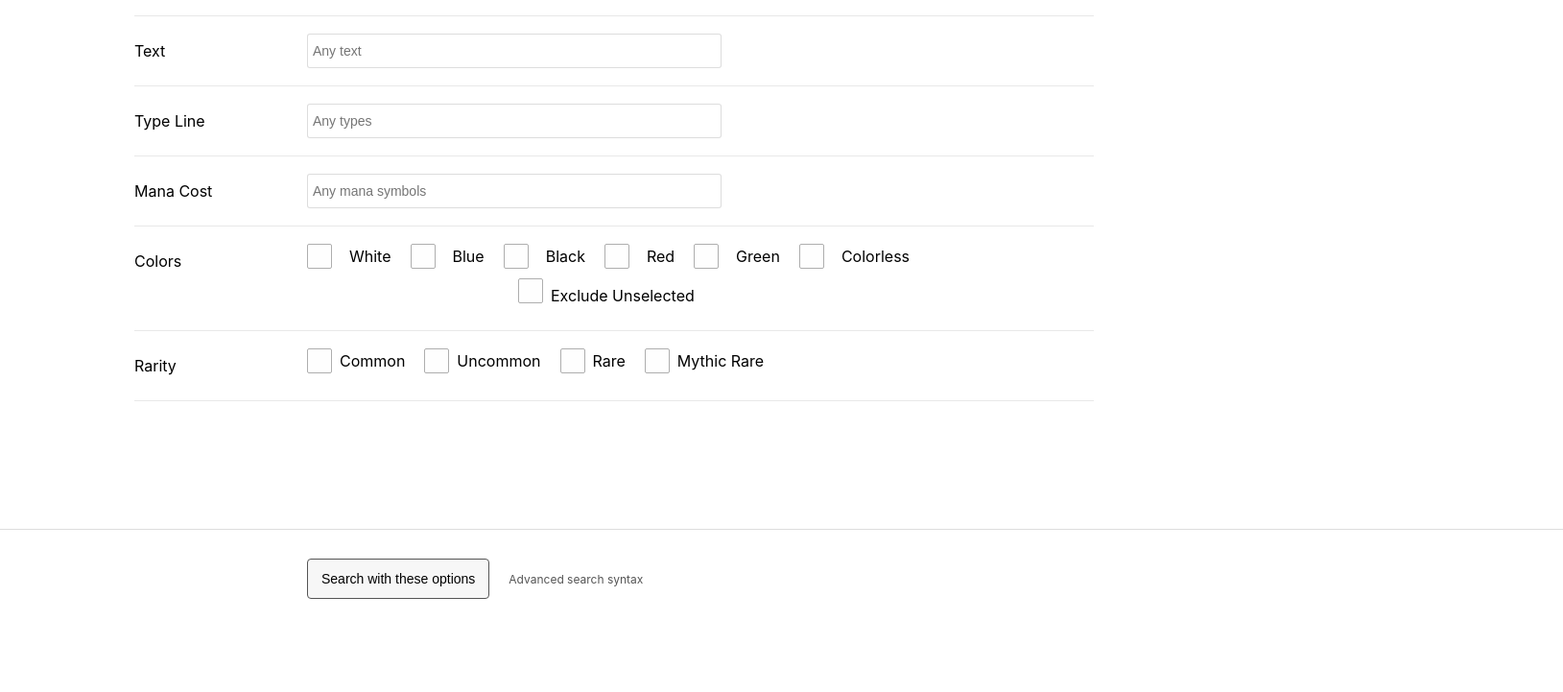
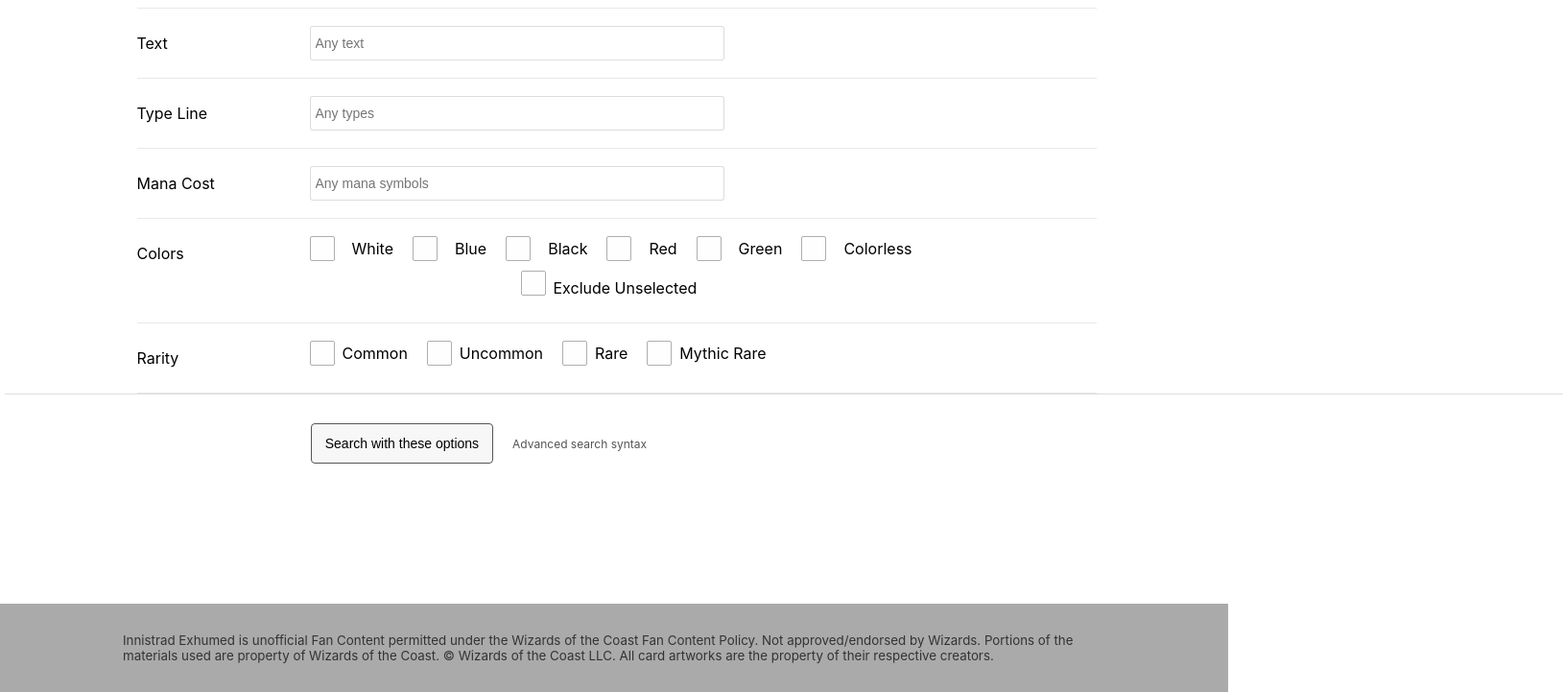
Before and after one commit to ciderwolf/custom-set-view, a Vue app: page /advanced in a window 1280 px wide. Shown: the part 146-867 px from the top of the page at 96% size, 1629 px wide, since content can reach past the window. Before the commit the page ends 800 px from the top, so only its background shows below. Built offline with nearby package versions, Linux system fonts and the light colour scheme; a small style sheet from the web is missing.

Commit message:
Add fan content disclaimer

```diff
--- a/src/App.vue
+++ b/src/App.vue
@@ -1,27 +1,32 @@
 <template>
-  <div id="app">
-    <router-view/>
+  <div id="view">
+    <router-view />
+  </div>
+  <div id="disclaimer">
+    Innistrad Exhumed is unofficial Fan Content permitted under the Wizards of the Coast Fan Content Policy. Not
+    approved/endorsed by Wizards. Portions of the materials used are property of Wizards of the Coast. © Wizards of the
+    Coast LLC. All card artworks are the property of their respective creators.
   </div>
 </template>
 
 <style>
-#app {
+body {
+  margin: 0;
   font-family: -apple-system, BlinkMacSystemFont, 'Segoe UI', Roboto, Oxygen,
-   Ubuntu, Cantarell, 'Open Sans', 'Helvetica Neue', sans-serif;
+    Ubuntu, Cantarell, 'Open Sans', 'Helvetica Neue', sans-serif;
   -webkit-font-smoothing: antialiased;
   -moz-osx-font-smoothing: grayscale;
 }
 
-#nav {
-  padding: 30px;
+#view {
+  min-height: calc(100vh - 25px);
+  box-sizing: border-box;
 }
 
-#nav a {
-  font-weight: bold;
-  color: #2c3e50;
-}
-
-#nav a.router-link-exact-active {
-  color: #42b983;
+#disclaimer {
+  background: #aaa;
+  color: #333;
+  padding: 30px 10%;
+  font-size: 10pt;
 }
 </style>
--- a/src/views/404.vue
+++ b/src/views/404.vue
@@ -12,13 +12,13 @@
 <style scoped>
 #fblthp {
   position: absolute;
-  bottom: 0;
+  bottom: 25px;
   right: 20%;
   opacity: 0.75;
 }
 
 .center {
-  margin: 100px 25%;
+  padding: 100px 25%;
   display: flex;
   flex-direction: column;
   align-items: center;
--- a/src/views/AdvancedSearch.vue
+++ b/src/views/AdvancedSearch.vue
@@ -190,6 +190,10 @@ const excludeUnselectedColors = ref(false);
 <style scoped>
 @import "//cdn.jsdelivr.net/npm/mana-font@latest/css/mana.css";
 
+#advanced-search {
+  padding-left: 5px;
+}
+
 #heron-logo {
   margin-top: 1.5em;
   padding-right: 15px;
@@ -296,12 +300,9 @@ const excludeUnselectedColors = ref(false);
 }
 
 #search-container {
-  position: fixed;
+  position: sticky;
   bottom: 0px;
-  position: fixed;
   margin: 0 auto;
-  left: 0;
-  right: 0;
   padding: 30px;
   padding-left: 25%;
   background: white;
--- a/src/views/CardDetail.vue
+++ b/src/views/CardDetail.vue
@@ -72,7 +72,7 @@ onUnmounted(() => {
           <CardImage :card="card" size="large" />
         </div>
         <button id="add-to-deck" class="button" @click="addCardClicked()">
-          Add to {{ shift ? "Sideboard" : "Deck" }}</button>
+          Add to {{ shift? "Sideboard": "Deck" }}</button>
       </div>
       <div id="card-text">
         <div class="card-detail" v-for="face in faces" :key="face.name">
@@ -101,7 +101,7 @@ onUnmounted(() => {
 <style scoped>
 #card-detail {
   width: 80%;
-  margin: 8px auto;
+  margin: 0 auto;
 }
 
 #card-container {
@@ -116,7 +116,8 @@ onUnmounted(() => {
 
 #title {
   font-family: Beleren, serif;
-  margin-left: 20%;
+  margin: 0 20%;
+  padding: 22px 0;
 }
 
 #card-not-found {
--- a/src/views/Deckbuilder.vue
+++ b/src/views/Deckbuilder.vue
@@ -1,5 +1,5 @@
 <template>
-  <div>
+  <div id="deckbuilder-view">
     <div id="title">
       <router-link to="/"><img src="@/assets/heron_small.png" id="heron-logo" /></router-link>
       <h1>Deckbuilder</h1>
@@ -16,7 +16,7 @@
           <label for="deck-selector">Select Deck: </label>
           <select v-model="options.selectedDeck">
             <option disabled>Choose a deck</option>
-            <option v-for="name in deckNames" :key="name" :value="name">{{name}}</option>
+            <option v-for="name in deckNames" :key="name" :value="name">{{ name }}</option>
           </select>
         </div>
         <hr />
@@ -72,8 +72,6 @@
 
 <script setup lang="ts">
 import { Tab, Tabs } from 'vue3-tabs-component';
-// import Tabs from '@/components/tabs/Tabs.vue'
-// import Tab from '@/components/tabs/Tab.vue'
 import DeckPreview from '@/components/DeckPreview.vue';
 import { findCard } from '@/deck';
 import { useDecksStore, type Deck, type DeckCard } from '@/stores/decks';
@@ -239,6 +237,10 @@ watch([() => options.value.selectedDeck], () => {
 </script>
 
 <style>
+#deckbuilder-view {
+  margin-left: 5px;
+}
+
 .tabs-component-tabs {
   list-style-type: none;
   display: flex;
--- a/src/views/Home.vue
+++ b/src/views/Home.vue
@@ -24,7 +24,6 @@ const router = useRouter();
 const searchText = ref("");
 function search() {
   router.push(`/search?q=${searchText.value}`);
-  // e.preventDefault();
 }
 
 function keyPressed(e: KeyboardEvent) {
@@ -46,7 +45,8 @@ onUnmounted(() => {
 <style scoped>
 .home {
   margin: 0 auto;
-  margin-top: 15vh;
+  padding-top: 15vh;
+  box-sizing: border-box;
   width: fit-content;
   align-items: center;
   display: flex;
@@ -110,6 +110,6 @@ form {
 .version {
   color: gray;
   position: absolute;
-  bottom: 13px;
+  bottom: 25px;
 }
 </style>
--- a/src/views/Search.vue
+++ b/src/views/Search.vue
@@ -92,6 +92,7 @@ onUnmounted(() => {
   flex-flow: row wrap;
   width: 80%;
   margin: 0 auto;
+  margin-bottom: 25px;
 }
 
 .card-container {
@@ -132,7 +133,7 @@ onUnmounted(() => {
 #search-container {
   display: flex;
   justify-content: center;
-  margin: 20px 0px;
+  padding: 20px 0px;
 }
 
 #search-bar {
--- a/src/views/SyntaxHelp.vue
+++ b/src/views/SyntaxHelp.vue
@@ -1,5 +1,5 @@
 <template>
-  <div>
+  <div id="syntax-help-view">
     <div style="display: flex;">
       <router-link to="/"><img src="@/assets/heron_small.png" id="heron-logo" /></router-link>
       <h1>Search Syntax</h1>
@@ -151,6 +151,10 @@ import SyntaxExample from '@/components/SyntaxExample.vue';
 </script>
 
 <style scoped>
+#syntax-help-view {
+  padding: 5px;
+}
+
 #heron-logo {
   margin-top: 1.5em;
   padding-right: 15px;
@@ -175,7 +179,7 @@ a i {
   opacity: 0.7;
 }
 
-.modifier {
+.modifier:not(:last-child) {
   border-bottom: 2px solid #ddd;
 }
 
```
